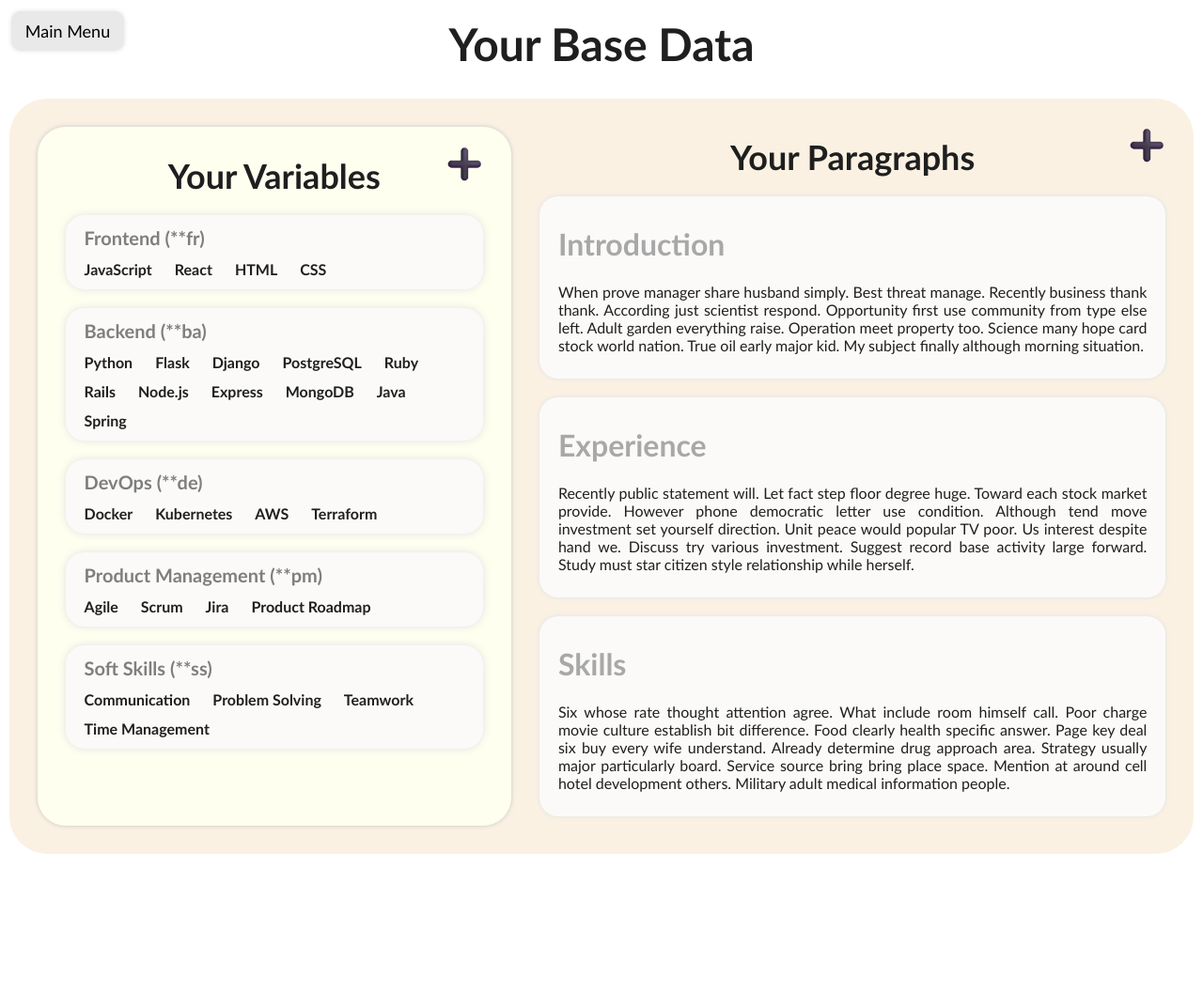
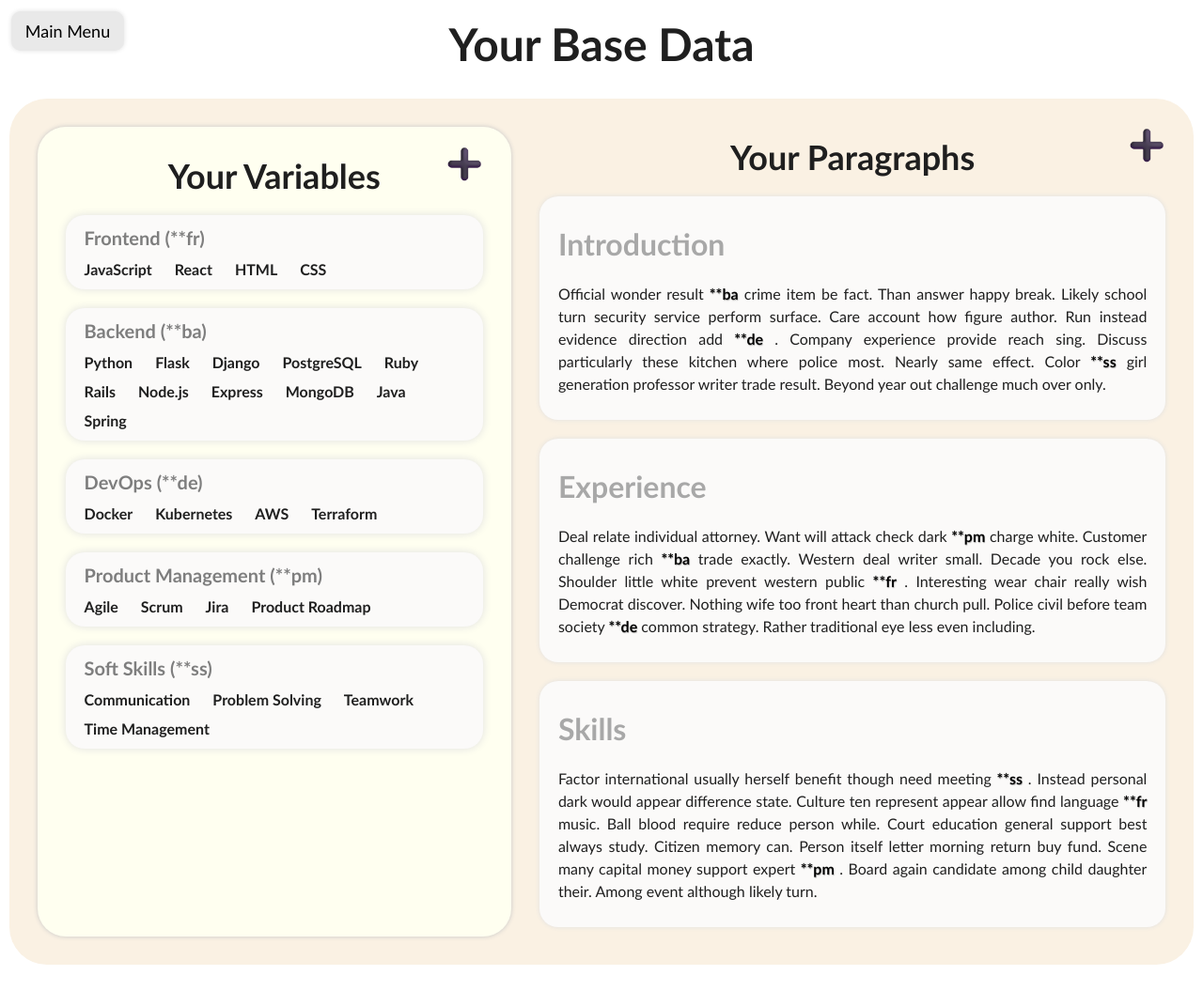
Before and after one commit to shakey0/cover-letter-helper, a Flask app: page /edit_base in a window 1280 px wide. Shown: the whole page at 94% size. Before the commit the page ends 909 px from the top, so only its background shows below. Run offline with Flask 3, Linux system fonts and the light colour scheme.

Commit message:
Var code in paragraphs

```diff
--- a/app.py
+++ b/app.py
@@ -40,11 +40,12 @@ def edit_base():
         Variables('Product Management', '**pm', ['Agile', 'Scrum', 'Jira', 'Product Roadmap']),
         Variables('Soft Skills', '**ss', ['Communication', 'Problem Solving', 'Teamwork', 'Time Management'])
     ]
-    lorem_texts = [" ".join(fake.sentences(nb=10)) for _ in range(3)]
+    var_codes = ['**ba', '**de', '**ss', '**pm', '**ba', '**fr', '**de', '**ss', '**fr', '**pm']
+    var_codes = [f' <strong style="color: black; text-shadow: 0.5px 0.5px 1px rgba(0, 0, 0, 0.3);">{var_code}</strong> ' for var_code in var_codes]
     paragraphs = [
-        Paragraph('Introduction', lorem_texts[0]),
-        Paragraph('Experience', lorem_texts[1]),
-        Paragraph('Skills', lorem_texts[2])
+        Paragraph('Introduction', f'Official wonder result {var_codes[0]} crime item be fact. Than answer happy break. Likely school turn security service perform surface. Care account how figure author. Run instead evidence direction add {var_codes[1]}. Company experience provide reach sing. Discuss particularly these kitchen where police most. Nearly same effect. Color {var_codes[2]} girl generation professor writer trade result. Beyond year out challenge much over only.'),
+        Paragraph('Experience', f'Deal relate individual attorney. Want will attack check dark {var_codes[3]} charge white. Customer challenge rich {var_codes[4]} trade exactly. Western deal writer small. Decade you rock else. Shoulder little white prevent western public {var_codes[5]}. Interesting wear chair really wish Democrat discover. Nothing wife too front heart than church pull. Police civil before team society {var_codes[6]} common strategy. Rather traditional eye less even including.'),
+        Paragraph('Skills', f'Factor international usually herself benefit though need meeting {var_codes[7]}. Instead personal dark would appear difference state. Culture ten represent appear allow find language {var_codes[8]} music. Ball blood require reduce person while. Court education general support best always study. Citizen memory can. Person itself letter morning return buy fund. Scene many capital money support expert {var_codes[9]}. Board again candidate among child daughter their. Among event although likely turn.')
     ]
     return render_template('edit_base.html', variables_set=variables_set, paragraphs=paragraphs)
 
--- a/static/stylesheets/stylesheet.css
+++ b/static/stylesheets/stylesheet.css
@@ -171,6 +171,10 @@ body {
     color: #a8a8a8;
 }
 
+.paragraph-click-box p {
+    line-height: 1.5;
+}
+
 .variables-click-box {
     padding: 0 20px;
     box-shadow: 0 0 10px 0 #e0e0e0;
--- a/templates/edit_base.html
+++ b/templates/edit_base.html
@@ -41,8 +41,8 @@
                     <div class="add-flex" id="reorder-paragraphs">
                         {% for paragraph in paragraphs %}
                             <a class="paragraph-click-box" href="">
-                                <h1>{{paragraph.name}}</h1>
-                                <p>{{paragraph.text}}</p>
+                                <h1>{{ paragraph.name }}</h1>
+                                <p>{{ paragraph.text | safe }}</p>
                             </a>
                         {% endfor %}
                     </div>
```
